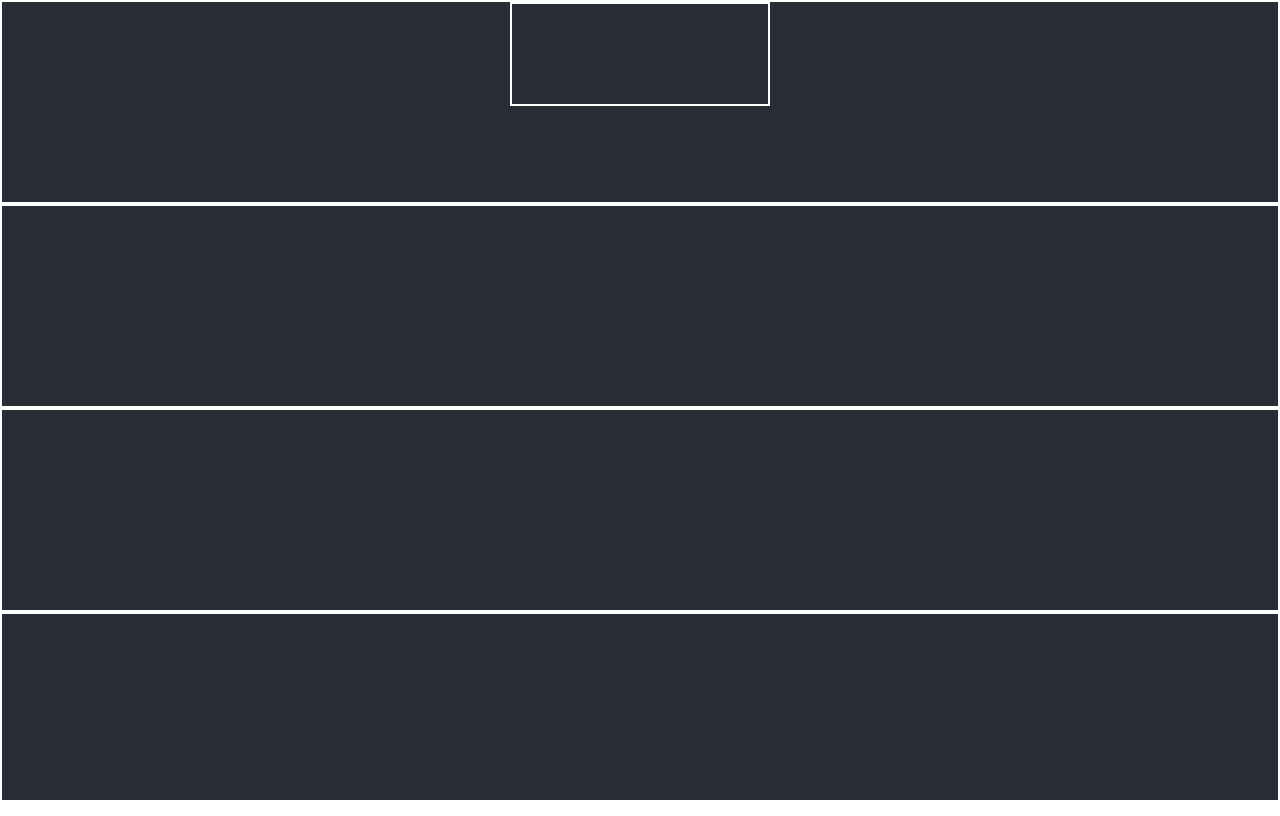
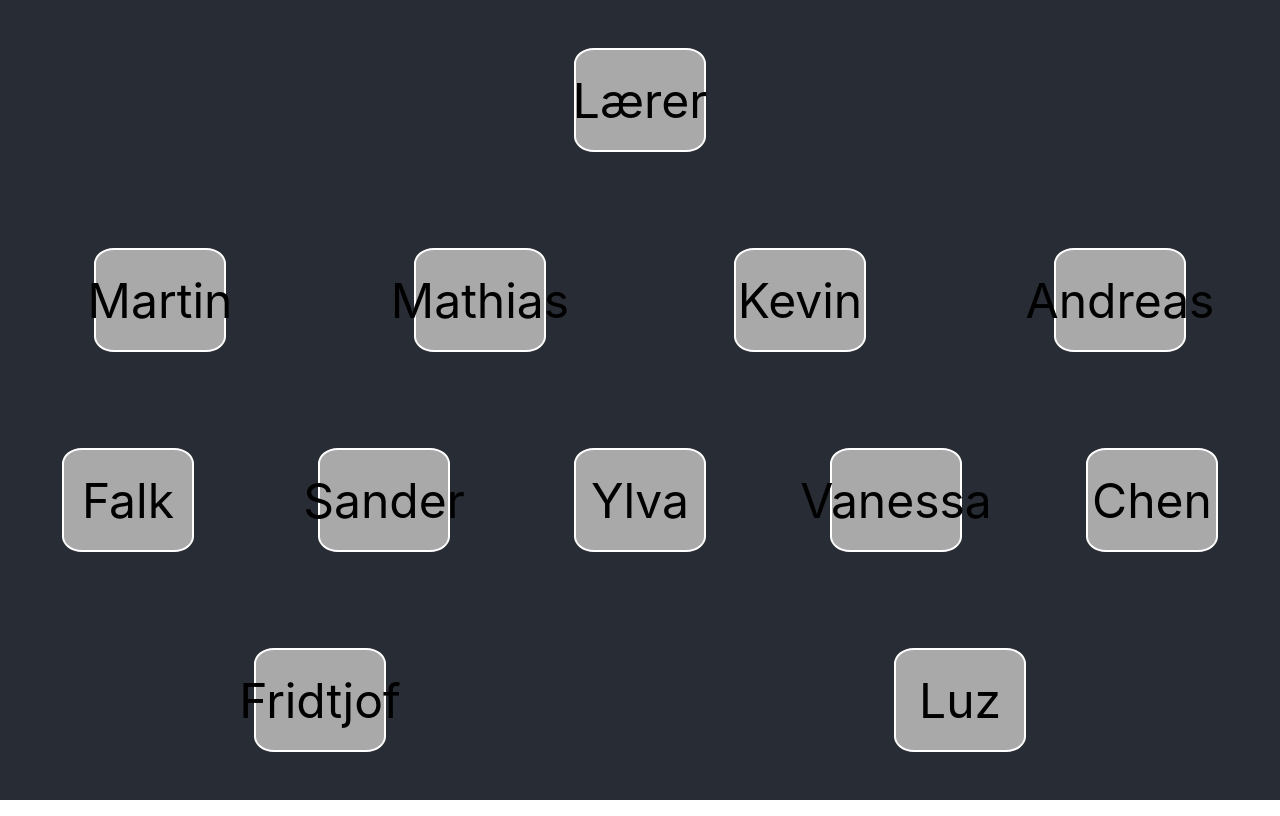
Before and after one commit to 2ITA-Dromtorp/Skoleoppgaver_2ITA, a React (Create React App) app in the folder basic_routing/: page / in a window 1280 px wide. Built offline with nearby package versions, Linux system fonts and the light colour scheme.

Commit message:
klassekart

```diff
--- a/basic_routing/src/App.css
+++ b/basic_routing/src/App.css
@@ -43,29 +43,43 @@
 }
 
 .forste_rad {
+
+  display: flex;
+  justify-content: space-around;
+  align-items: center;
   height: 25%;
-  border: solid white 2px;
 }
 
 .andre_rad {
+  display: flex;
+  justify-content: space-around;
+  align-items: center;
   height: 25%;
-  border: solid white 2px;
 }
 
 .tredje_rad {
+  display: flex;
+  justify-content: space-around;
+  align-items: center;
   height: 25%;
-  border: solid white 2px;
 }
 
 .learer {
   display: flex;
   justify-content: center;
+  align-items: center;
   height: 25%;
-  border: solid white 2px;
 }
 
 .person {
-  width: 20%;
+  display: flex;
+  justify-content: center;
+  align-items: center;
+  font-size: 3em;
+  color: black;
+  width: 10%;
   height: 50%;
   border: solid white 2px;
+  background: darkgray;
+  border-radius: 15%;
 }
--- a/basic_routing/src/App.js
+++ b/basic_routing/src/App.js
@@ -9,20 +9,56 @@ function App() {
       <div className='learer'>
 
         <div className='person'>
-
+          Lærer
         </div>
 
       </div>
 
       <div className='forste_rad'>
 
+      <div className='person'>
+          Martin
+        </div>
+        <div className='person'>
+          Mathias
+        </div>
+        <div className='person'>
+          Kevin
+        </div>
+        <div className='person'>
+          Andreas
+        </div>
+
       </div>
 
       <div className='andre_rad'>
 
+      <div className='person'>
+            Falk
+        </div>
+        <div className='person'>
+          Sander
+        </div>
+        <div className='person'>
+          Ylva
+        </div>
+        <div className='person'>
+          Vanessa
+        </div>
+        <div className='person'>
+          Chen
+        </div>
+
       </div>
 
       <div className='tredje_rad'>
+
+      <div className='person'>
+          Fridtjof
+        </div>
+        <div className='person'>
+          Luz
+        </div>
 
       </div>
 
```
